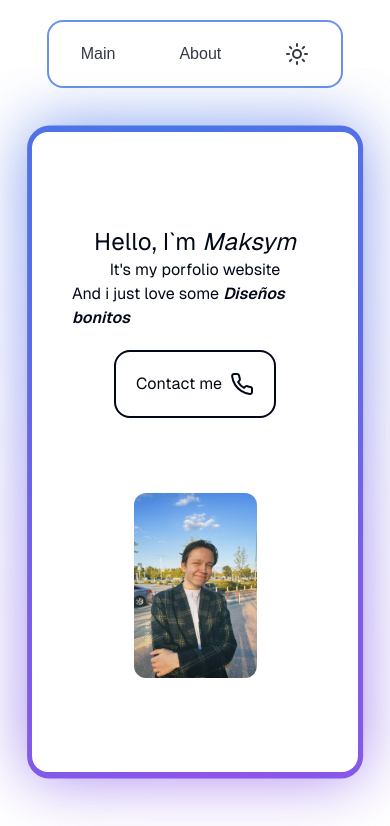
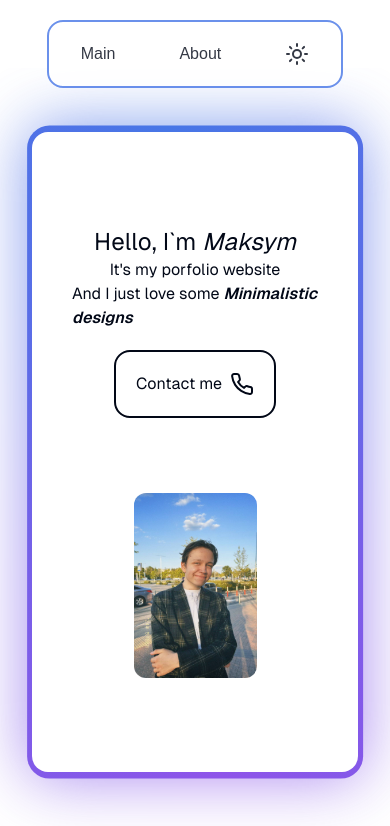
Before and after one commit to YatsenkoMaksym/yatsenkomaksym, a Next.js app: page / in a window 390 px wide. Shown: the top 826 px of the page. Built offline with nearby package versions, Linux system fonts and the light colour scheme.

Commit message:
Small adjustments

```diff
--- a/src/components/blocks/Footer.tsx
+++ b/src/components/blocks/Footer.tsx
@@ -41,7 +41,7 @@ export default function Footer() {
       <div className="row-start-2 flex flex-col justify-center items-center">
         <h3>My projects</h3>
         <ul>
-            <li className="text-center"><Link href="http://localhost:3000/">This website ;)</Link></li>
+            <li className="text-center"><Link href="https://yatsenkomaksym.vercel.app/">This website ;)</Link></li>
             <li>There will be more for sure <HandMetal className="size-4 ml-1 inline"/></li>
         </ul>
       </div>
--- a/src/components/blocks/Hero.tsx
+++ b/src/components/blocks/Hero.tsx
@@ -19,8 +19,8 @@ export default function Hero() {
           </h1>
           <p>It&apos;s my porfolio website</p>
           <p>
-            And i just love some{" "}
-            <span className="font-semibold italic">Diseños bonitos</span>
+            And I just love some{" "}
+            <span className="font-semibold italic text-center sm:text-start">Minimalistic designs</span>
           </p>
           <ContactMe />
         </div>
```
